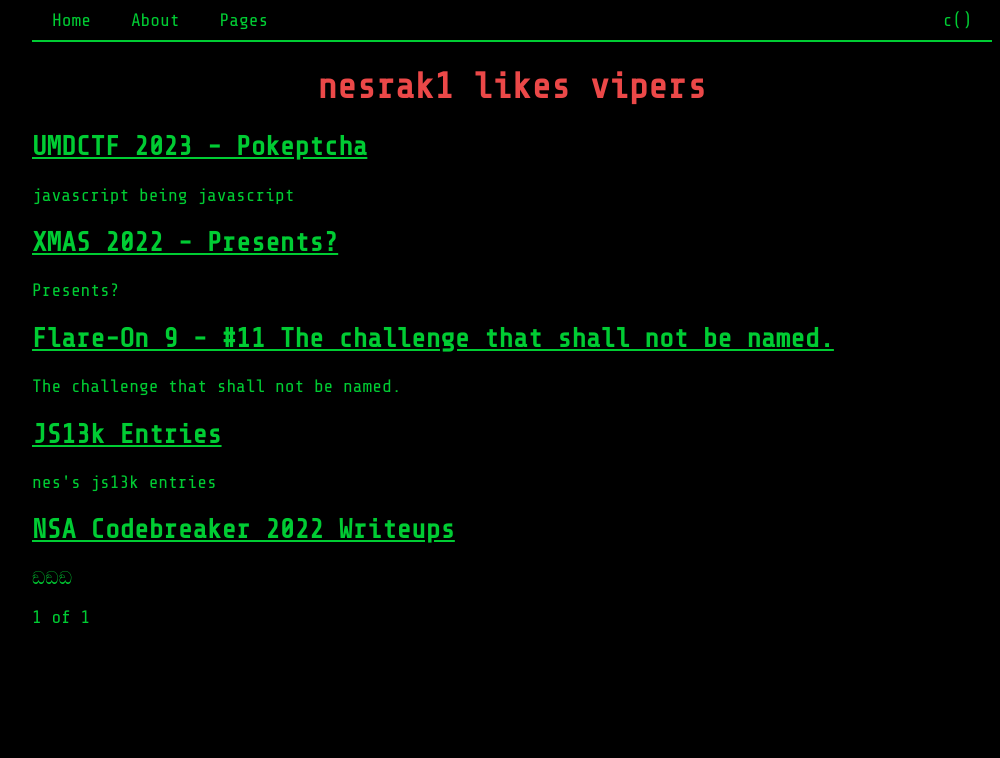
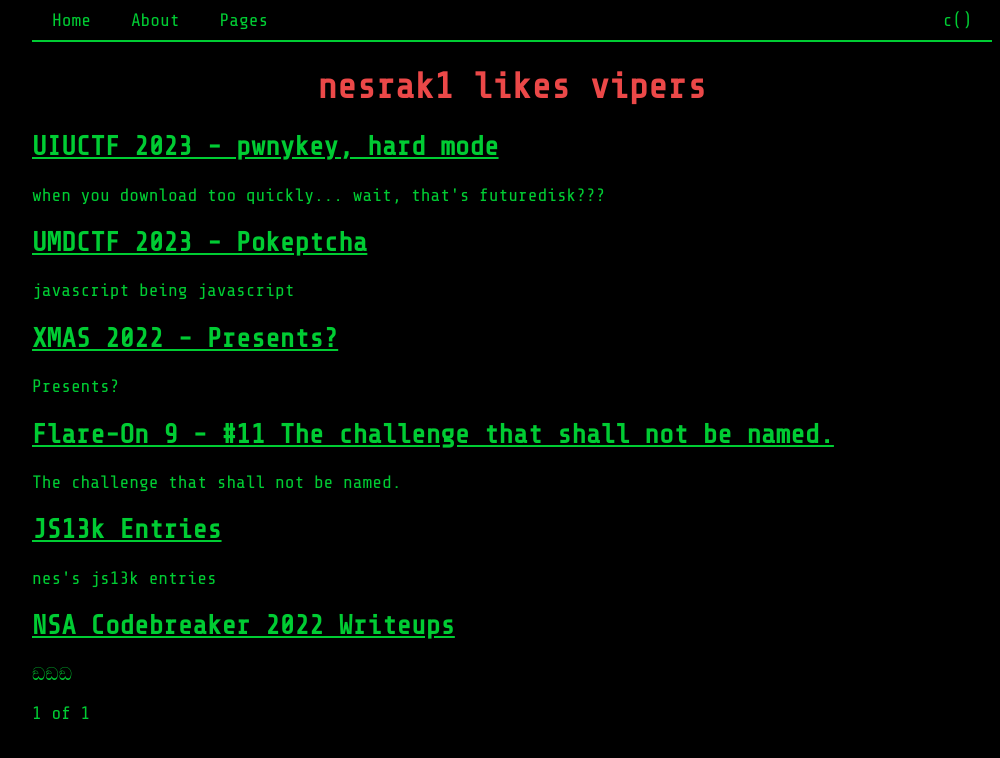
Before and after one commit to nesrak1/nesrak1.github.io, a Jekyll site: the page built from pages/index.html, in a window 1280 px wide. Shown: the top 758 px of the page, without its empty margins (128-1128 px from the left). Built offline with Jekyll 4.4.1, drawn with Linux system fonts in a browser that asks for light colours; the list of posts is cut into pages by our own code; some of the changed lines change nothing that is shown.

Commit message:
pwnykey uiuctf 23

```diff
--- a/_layouts/default.html
+++ b/_layouts/default.html
@@ -8,6 +8,7 @@
 		<meta name="viewport" content="width=device-width, initial-scale=1.0">
 		<script src="{{ site.url }}/assets/js/color.js"></script>
 		<script src="{{ site.url }}/assets/js/animals.js"></script>
+		<script src="{{ site.url }}/assets/js/expand.js"></script>
 	</head>
 	<body>
 {% include header.html %}
--- /dev/null
+++ b/_plugins/code_block_tag.rb
@@ -0,0 +1,27 @@
+require 'rouge'
+
+module Jekyll
+  class CodeBlockTag < Liquid::Block
+    def initialize(tag_name, lang, tokens)
+      super
+      @lang = lang.strip
+    end
+
+    def render(context)
+      code = super.rstrip.sub(/^\n/, '')
+
+      formatter = Rouge::Formatters::HTML.new
+      lexer = Rouge::Lexer.find_fancy(@lang, code) || Rouge::Lexers::PlainText
+      highlighted_code = formatter.format(lexer.lex(code))
+
+      <<~HTML
+        <div class="code-block expanded language-#{@lang || 'plaintext'} highlighter-rouge">
+          <pre class="highlight"><code class="highlight">#{highlighted_code}</code></pre>
+          <button class="expand-button">Expand</button>
+        </div>
+      HTML
+    end
+  end
+end
+
+Liquid::Template.register_tag('codeblock', Jekyll::CodeBlockTag)
--- /dev/null
+++ b/_posts/2023-07-05-pwnykey-hard-mode.md
@@ -0,0 +1,554 @@
+---
+layout: post
+title: UIUCTF 2023 - pwnykey, hard mode
+description: when you download too quickly... wait, that's futuredisk???
+
+---
+
+> Can you obtain a valid pwnyOS activation key?
+>
+> **By**: arxenix
+>
+> **Attachments**: [handout.tar.gz](/uploads/2023/07/06/pwnykey.tar.gz)
+
+![image-20230705215600076](/uploads/2023/07/06/image-20230705215600076.png)
+
+pwnykey is a simple flag checker - er... CD key checker. Type in key, check if it's valid or not. The web server itself is pretty simple: It checks if the key is the right format, and if it is, it passes it to DeviceScript's simulator and runs a program there. I had looked into DeviceScript a few weeks ago, so I already knew how it worked. It's TypeScript for microprocessors (similar to MicroPython). The key checker is in `keychecker.devs` which is DeviceScript bytecode.
+
+## Disassembling the code
+
+The DeviceScript CLI has its own disassembler (`npx devicescript disasm`), so let's take a look at it disassembled.
+
+{% codeblock %}
+// img size 12416
+// 14 globals
+
+proc main_F0(): @1120
+  locals: loc0,loc1,loc2
+   0:     CALL prototype_F1()
+???oops: Op-decode: can't find jump target 10; 0c
+   7:     RETURN undefined
+   9:     JMP 39
+???oops: Op-decode: stack underflow; 4c
+???oops: Op-decode: stack underflow; 250003
+???oops: Op-decode: can't find jump target 22; 0c
+  19:     RETURN undefined
+???oops: Op-decode: can't find jump target 51; 0c
+  23:     CALL ???oops op126(62, ret_val())
+???oops: Op-decode: can't find jump target 34; 0c
+  31:     RETURN undefined
+???oops: Op-decode: can't find jump target 72; 0c
+???oops: Op-decode: stack underflow; 02
+???oops: Op-decode: stack underflow; 253303
+???oops: Op-decode: can't find jump target 46; 0c
+  43:     RETURN undefined
+  45:     JMP 89
+???oops: Op-decode: stack underflow; 1b34
+???oops: Op-decode: stack underflow; 02
+???oops: Op-decode: can't find jump target 57; 0c
+  54:     RETURN undefined
+...
+{% endcodeblock %}
+
+Uh oh, disassembly errors. DeviceScript's disassembler isn't very clear about what's the problem, but after looking at the bytes by hand I realized that the `can't find jump target` lines are jump instructions that just aren't being printed because they point towards the middle of a different instruction (according to the disassembler).
+
+![image-20230705212219161](/uploads/2023/07/06/image-20230705212219161.png)
+
+These `0D F9 00 07`s are the culprit. It means "jump forward 7 bytes from the start of the instruction", so the three bytes that follow a jump are always skipped over. Of course, the solution is to just NOP them out! I'm not sure how I thought `00` would work since the [bytecode file lists this as invalid](https://github.com/microsoft/devicescript/blob/main/runtime/devicescript/devs_bytecode.h), but it seems to count as a single byte instruction we can use to patch up the holes.
+
+{% codeblock python %}
+import re
+d = open("keychecker.devs","rb").read()
+d = re.sub(b'\x0D\xF9\x00\x07...', b'\x0D\xF9\x00\x07\x00\x00\x00', d)
+f = open("keychecker_patch.devs","wb")
+f.write(d)
+f.close()
+{% endcodeblock %}
+
+Disassembling, we get the fixed program:
+
+{% codeblock %}
+// img size 12416
+// 14 globals
+
+proc main_F0(): @1120
+  locals: loc0,loc1,loc2
+   0:     CALL prototype_F1()
+   3:     JMP 10
+   7:     DEBUGGER
+   8:     DEBUGGER
+   9:     DEBUGGER
+  10:     CALL ds."format"("start!")
+  15:     JMP 22
+  19:     DEBUGGER
+  20:     DEBUGGER
+  21:     DEBUGGER
+  22:     CALL ds."print"(62, ret_val())
+  27:     JMP 34
+  31:     DEBUGGER
+  32:     DEBUGGER
+  33:     DEBUGGER
+  34:     CALL fetch_F2("http://localhost/check")
+  39:     JMP 46
+  43:     DEBUGGER
+  44:     DEBUGGER
+  45:     DEBUGGER
+  46:     CALL ret_val()."text"()
+  50:     JMP 57
+  54:     DEBUGGER
+  55:     DEBUGGER
+  56:     DEBUGGER
+  57:     CALL ret_val()."trim"()
+  61:     JMP 68
+  65:     DEBUGGER
+  66:     DEBUGGER
+  67:     DEBUGGER
+...
+{% endcodeblock %}
+
+I modified the script to replace the useless `JMP` instructions with `DEBUGGER` as well, then deleted any lines from the disassembly that contained `DEBUGGER` in them. A little risky since really `JMP` instructions might get replaced, but after a quick look over, nothing seemed broken.
+
+## Reading the code
+
+{% codeblock typescript %}
+proc main_F0(): @1120
+  locals: loc0,loc1,loc2
+   0:     CALL prototype_F1()
+  10:     CALL ds."format"("start!")
+  22:     CALL ds."print"(62, ret_val())
+  34:     CALL fetch_F2("http://localhost/check")
+  46:     CALL ret_val()."text"()
+  57:     CALL ret_val()."trim"()
+  68:     {G4} := ret_val()
+  78:     CALL ds."format"("fetched key: {0}", {G4})
+  92:     CALL ds."print"(62, ret_val())
+ 104:     JMP 143 IF NOT ({G4}."length" !== 29)
+ 121:     CALL (new Error)("Invalid key")
+ 134:     THROW ret_val()
+ 143:     CALL {G4}."split"("-")
+ 157:     {G5} := ret_val()
+ 167:     JMP 206 IF NOT ({G5}."length" !== 5)
+ 184:     CALL (new Error)("Invalid key")
+ 197:     THROW ret_val()
+ 206:     CALL {G5}."some"(inline_F7)
+ 220:     JMP 254 IF NOT ret_val()
+ 232:     CALL (new Error)("Invalid key")
+ 245:     THROW ret_val()
+ 254:     CALL {G5}."some"(CLOSURE(inline_F8))
+ 268:     JMP 302 IF NOT ret_val()
+ 280:     CALL (new Error)("Invalid key")
+ 293:     THROW ret_val()
+ 302:     CALL ds."format"("key format ok")
+ 314:     CALL ds."print"(62, ret_val())
+ 326:     CALL {G5}."map"(CLOSURE(inline_F9)) // par0.split().map(x => "0123456789ABCDFGHJKLMNPQRSTUWXYZ".indexOf(par0))
+ 340:     loc0 := ret_val()
+ 350:     {G6} := loc0[0]
+ 363:     {G7} := loc0[1]
+ 376:     {G8} := loc0[2]
+ 389:     {G9} := loc0[3]
+ 402:     {G10} := loc0[4]
+...
+{% endcodeblock %}
+
+Finally, readable code. This part is easy enough to understand. Split the string at `-` into five chunks, map each digit/letter to a number 0-31, then chuck the five groups of five numbers into `G6`-`G10`. I added a comment with the contents of `inline_F9` so you can see how they map.
+
+{% codeblock typescript %}
+ 415:     CALL ds."format"("{0}", {G6})
+ 429:     loc0 := ret_val()
+ 439:     ALLOC_ARRAY initial_size=5
+ 448:     loc1 := ret_val()
+ 458:     loc1[0] := 30 // Y
+ 470:     loc1[1] := 10 // A
+ 482:     loc1[2] := 21 // N
+ 494:     loc1[3] := 29 // X
+ 506:     loc1[4] := 10 // A
+ 518:     CALL ds."format"("{0}", loc1)
+ 532:     JMP 569 IF NOT (loc0 !== ret_val())
+ 547:     CALL (new Error)("Invalid key")
+ 560:     THROW ret_val()
+ 569:     CALL ds."format"("passed check1")
+ 581:     CALL ds."print"(62, ret_val())
+{% endcodeblock %}
+
+The first check is easy. `G6`, the first five characters in number form are compared with another list of numbers. `[30,10,21,29,10]` maps to `YANXA`, so that's the first five down.
+
+{% codeblock typescript %}
+ 593:     CALL concat_F10({G7}, {G8})
+ 607:     {G11} := ret_val()
+ 617:     CALL {G11}."reduce"(inline_F11, 0) // (a,b) => a+b
+ 632:     loc0 := (ret_val() !== 134)
+ 645:     JMP 687 IF NOT !loc0
+ 659:     CALL {G11}."reduce"(inline_F12, 1)
+ 674:     loc0 := (ret_val() !== 12534912000) // (a,b) => a*b
+ 687:     JMP 722 IF NOT loc0 // 5DZU5H3M86
+ 700:     CALL (new Error)("Invalid key")
+ 713:     THROW ret_val()
+ 722:     CALL ds."format"("passed check2")
+ 734:     CALL ds."print"(62, ret_val())
+{% endcodeblock %}
+
+The next check is pretty easy too. The second and third group of numbers are concat'd into `G11`. To pass, their sum has to be 134 and product has to be 12534912000. A simple Z3 script can find a solution:
+
+{% codeblock python %}
+from z3 import *
+
+chars = '0123456789ABCDFGHJKLMNPQRSTUWXYZ'
+nums = [BitVec(f'{i}', 32) for i in range(10)]
+
+s = Solver()
+
+for num in nums:
+    s.add(And(num >= 0, num < 32))
+
+s.add(Sum(nums) == 134)
+s.add(Product(nums) == 12534912000)
+
+res = s.check()
+if res == sat:
+    model = s.model()
+    values = ''.join([chars[model[element].as_long()] for element in nums])
+    print(values)
+{% endcodeblock %}
+
+This prints out `5DZU5H3M86` for me now, although there are other solutions I found earlier.
+
+Pretty easy so far, let's see what's last.
+
+{% codeblock typescript %}
+ 746:     CALL concat_F10({G9}, {G10})
+ 760:     {G12} := ret_val()
+ 770:     {G13} := 1337
+ 783:     loc2 := 0
+ 793:     JMP 845 IF NOT (loc2 < 420)
+ 811:     CALL nextInt_F13()
+ 821:     loc2 := (loc2 + 1)
+ 834:     JMP 793
+ 845:     ALLOC_ARRAY initial_size=3
+ 854:     loc0 := ret_val()
+ 864:     CALL nextInt_F13()
+ 874:     loc0[0] := ret_val()
+ 886:     CALL nextInt_F13()
+ 896:     loc0[1] := ret_val()
+ 908:     CALL nextInt_F13()
+ 918:     loc0[2] := ret_val()
+ 930:     CALL ds."format"("{0}", loc0)
+ 944:     loc0 := ret_val()
+ 954:     ALLOC_ARRAY initial_size=3
+ 963:     loc1 := ret_val()
+ 973:     loc1[0] := -545529122
+ 990:     loc1[1] := -719079436
+1007:     loc1[2] := 1382093522
+1024:     CALL ds."format"("{0}", loc1)
+1038:     JMP 1075 IF NOT (loc0 !== ret_val())
+1053:     CALL (new Error)("Invalid key")
+1066:     THROW ret_val()
+1075:     CALL ds."format"("passed check3")
+1087:     CALL ds."print"(62, ret_val())
+1099:     CALL ds."format"("success!")
+1111:     CALL ds."print"(62, ret_val())
+1123:     RETURN 0
+{% endcodeblock %}
+
+And nextInt looks like this:
+
+{% codeblock typescript %}
+proc nextInt_F13(): @5184
+  locals: loc0
+   0:     CALL {G12}."pop"()
+  12:     loc0 := ret_val()
+  22:     loc0 := (loc0 ^ ((loc0 >> 2) & 4294967295))
+  41:     loc0 := (loc0 ^ ((loc0 << 1) & 4294967295))
+  60:     loc0 := (loc0 ^ (({G12}[0] ^ ({G12}[0] << 4)) & 4294967295))
+  86:     {G13} := (({G13} + 13371337) & 4294967295)
+ 106:     CALL {G12}."unshift"(loc0)
+ 120:     RETURN (loc0 + {G13})
+{% endcodeblock %}
+
+In JavaScript, that would look like this (`theArray` is the concatenation of the last two group of five numbers, `G9` and `G10`):
+
+{% codeblock javascript %}
+var G12, G13;
+function decodeThird(theArray) {
+    G12 = theArray;
+    G13 = 1337;
+    for (var i = 0; i < 420; i++) {
+        nextInt();
+    }
+    var a = [nextInt(),nextInt(),nextInt()].toString();
+    var b = [-545529122,-719079436,1382093522].toString();
+    return a == b;
+}
+
+function nextInt() {
+    loc0 = G12.pop();
+    loc0 = (loc0 ^ ((loc0 >> 2) & 0xffffffff));
+    loc0 = (loc0 ^ ((loc0 << 1) & 0xffffffff));
+    loc0 = (loc0 ^ ((G12[0] ^ (G12[0] << 4)) & 0xffffffff));
+    G13 = ((G13 + 13371337) & 0xffffffff);
+    G12.unshift(loc0);
+    return loc0 + G13;
+}
+{% endcodeblock %}
+
+Oof, I hope `nextInt` will be reversible. Brute forcing 10 five-bit numbers might be tough. I let Copilot generate most of the code to solve this one:
+
+{% codeblock python %}
+from z3 import *
+
+def nextInt(G12, G13):
+    loc0 = G12.pop()
+    loc0 = (loc0 ^ (((loc0 >> 2)))) & 0xffffffff
+    loc0 = (loc0 ^ ((loc0 << 1))) & 0xffffffff
+    loc0 = (loc0 ^ ((G12[0] ^ (G12[0] << 4)))) & 0xffffffff
+    G13 = ((G13 + 13371337) & 0xffffffff)
+    G12.insert(0, loc0)
+    return (loc0 + G13) & 0xffffffff, G13
+
+def decodeThird(theArray):
+    G12 = theArray
+    G13 = BitVecVal(1337, 32)
+
+    for x in range(420):
+        _, G13 = nextInt(G12, G13)
+
+    items = [
+        0xDF7BE2DE, #-545529122,
+        0xD523B7F4, #-719079436,
+        0x526112D2  #1382093522
+    ]
+
+    conds = []
+    for x in range(3):
+        ret, G13 = nextInt(G12, G13)
+        conds.append(ret == items[x])
+
+    return And(conds[0], conds[1], conds[2])
+
+theArray = [BitVec(f"theArray_{i}", 32) for i in range(10)]
+
+solver = Solver()
+
+for element in theArray:
+    solver.add(And(element >= 0, element < 32))
+
+solver.add(decodeThird(theArray))
+
+res = solver.check()
+print(res)
+if res == sat:
+    model = solver.model()
+    values = [model[element].as_long() for element in theArray]
+    print("Solution found:")
+    print(values)
+else:
+    print("No solution found.")
+{% endcodeblock %}
+
+Z3 either quits after a few minutes with `unknown`, or goes on forever using all of my disk space in the pagefile. Guess it couldn't be that easy, so I had to come up with a better way to reverse this.
+
+I searched around a bit trying to find the name of the nextInt function, even giving ChatGPT/Bing chat the code, but couldn't find it. At the end of the competition, someone told me it could be found on [this Wikipedia page on xorshift](https://en.wikipedia.org/wiki/Xorshift), although I don't think knowing it was xorwow would've helped me in the end.
+
+(I also tried writing a Rust program to randomly brute force inputs in hope there was a collision somewhere, but that got me nowhere after 24 hours.)
+
+## Further analysis on the third part
+
+So what's going down step by step in `nextInt`?
+
+Imagine our last 11 characters of input were `01234-56789`. `G12` or `theArray` would look like `[0,1,2,3,4,5,6,7,8,9]`.
+
+1. Pop last value (9 in this case) from the end of the array and store it into `loc0`.
+2. Do xor and shift stuff involving `loc0` and the first value in the array (0 in this case).
+3. Insert the result at the beginning of the list.
+4. Return the first value + `G13`, the counter.
+5. Repeat with 8 and whatever 9 became, then 7 and whatever 8 became, and so on 420 times...
+6. Compare the next 3 return values to check for the right input.
+
+The counter can be pretty much ignored since it can be precalculated based on round count (421, 422, 423) and doesn't involve the state array. I tried giving Z3 the precalculated values, but it didn't speed anything up.
+
+{% codeblock python %}
+def g13_offset(val, off):
+    return (val - (1337+13371337*off)) & 0xffffffff
+{% endcodeblock %}
+
+So it can't figure out 420 states, but can Z3 figure a smaller amount like 20? I ran the original code with `[0,1,2,3...]` and 20 + 3 rounds. Sure enough, after a few minutes Z3 can reverse it... but it gave me back a different (yet still valid) result. That's not good, the solution isn't unique (which isn't that surprising, but still annoying.) I also removed the 0-31 restriction and upped the rounds to a few hundred and got a solution. Oh no. We have to somehow find a solution that not only results in the last three xorwow results being specific ones, but we also have to make sure the input is only 0-31. How is this even possible?
+
+## Step by step
+
+Assuming Z3 could find the a valid state using the last three return values, I tried to see if I could reverse a state of 10 numbers to the previous state (in other words, work backwards 10 loops of calling `nextInt`). In my own version of the original DeviceScript code (which I'll call the "simulation"), I printed out `G12` every 10 loops to see how the state changed over time and to compare with what Z3 came up with. So, I let Z3 rip and it returned some values:
+
+{% codeblock python %}
+# z3 result:  [233568067,    706642777,  254311356, 772947471, -2109889853,
+#              1561025182, -2016093499, 1902351517,  91078566,  -117182616]
+# simulation: [233568067,    706642777,  254311356, 772947471,  2109889852,
+#             -1561025183,  2016093498, 1902351517,  91078566,   117182615]
+{% endcodeblock %}
+
+Interesting! It's very close but only differs in the fact that some numbers are the bitwise negation of each other (e.g. `~2109889852 == -2109889853`). Hmm, we might be on to something here! Z3 returned a few more results after a few minutes, but all of the other answers are just negations of random numbers, so it might be possible that those are the only options.
+
+I ran my Z3 script on both the previous Z3 result and the simulation result and compared with the simulation result.
+
+{% codeblock python %}
+# z3 result on prev z3 result:  [-1690675720, -1535914621,  1432309505, 1646652143,   -73862263,
+#                                -2113058402, -1286497377,  -408567564, -801144163, -1497032086]
+# z3 result on prev simulation: [ 1690675719,  1535914620, -1432309506, 1646652139,  1076054070,
+#                                  968290849,   149561380,   408567563,  801144166,   494838229]
+# simulation:                   [ 1690675719,  1535914620,  1432309505, 1646652139,  1076054070,
+#                                  968290849,   149561380,   408567563, -801144167,   494838229]
+{% endcodeblock %}
+
+Got my hopes up too fast. The Z3 script on the previous Z3 result starts to diverge _hard_. Looks like we need to have the right negations of each number to keep going down the right path.
+
+## Is this even possible?
+
+I looked into negating inputs in `[0,1,2,3,4,5,6,7,8,9]` and found that all of them can be negated but the first number and keep the same last three numbers. I can't remember what it was (xor or add), but you can do something to the last number to allow negating the first number as well. So that means you can have 2^10 or 1024 ways to get to a state. That means (if my math is correct) there are 1024^420 possible answers to arrive at our final state. In other words, you have to pick the right combination of negations (1/1024) 420 times to get back to the original value.
+
+And wait, aren't there only 4294967296^10 options for the state? 1024^420 is way bigger!
+
+By this point I'm starting to question if this is possible. I try seeing if the z3 results can be transformed into the simulation results, but I can't come up with anything to make that work. There's no way to work backwards and eliminate options that produce inputs that aren't 0-31 without going all the way, and then you'd just have brute force. You can't go forwards because you don't know which options get you to the last three numbers. In other words, there's no indicator that tells you which is the right path to take.
+
+At this time, the challenge was at 7 or 8 solves and I felt a bit discouraged. Obviously it's hard since the other challenges have around 20-40 solves, but I couldn't figure out what I missed. It was starting to feel more like a crypto challenge and less like a reverse engineering one.
+
+I found a few more interesting things later, like the fact that most inputs aren't reversible. So starting at the last three numbers at 423 and going back more than 423 would have Z3 spit out `unsat` no matter the solution. So each state "encodes" the "depth" somehow. While interesting, it doesn't end up being useful.
+
+## The solution
+
+Competition is over. It's killing me. What did everyone else do?
+
+![image-20230705231228790](/uploads/2023/07/06/image-20230705231228790.png)
+
+Uh... you brute forced 32^10 options?
+
+![image-20230705231355447](/uploads/2023/07/06/image-20230705231355447.png)
+
+![image-20230705231551001](/uploads/2023/07/06/image-20230705231551001.png)
+
+Oh no. Was it just ignoring the last 5 characters and I read it wrong? That would be funny.
+
+{% codeblock typescript %}
+ 389:     {G9} := loc0[3]
+ 402:     {G10} := loc0[4]
+ ...
+ 746:     CALL concat_F10({G9}, {G10})
+ 760:     {G12} := ret_val()
+{% endcodeblock %}
+
+No, it's definitely concatenating G9 and G10.
+
+![image-20230705231628562](/uploads/2023/07/06/image-20230705231628562.png)
+
+Oh no.
+
+The challenge updated didn't it. Sure enough, this was in `#chal-updates`:
+
+![image-20230705231735650](/uploads/2023/07/06/image-20230705231735650.png)
+
+I wasn't part of the challenge update roles (hidden away in Discord's new "Channels & Roles" channel) so I didn't get the ping. Plus, the challenge description and file name wasn't changed. So I had no idea it got updated.
+
+Let's... download the new version and see how it looks.
+
+{% codeblock typescript %}
+ 746:     {G12} := {G9}
+ 757:     {G13} := 1337
+ 770:     loc2 := 0
+ 780:     JMP 832 IF NOT (loc2 < 420)
+ 798:     CALL nextInt_F13()
+ 808:     loc2 := (loc2 + 1)
+ 821:     JMP 780
+ 832:     ALLOC_ARRAY initial_size=3
+ 841:     loc0 := ret_val()
+ 851:     CALL nextInt_F13()
+ 861:     loc0[0] := ret_val()
+ 873:     CALL nextInt_F13()
+ 883:     loc0[1] := ret_val()
+ 895:     CALL nextInt_F13()
+ 905:     loc0[2] := ret_val()
+ 917:     CALL ds."format"("{0}", loc0)
+ 931:     loc0 := ret_val()
+ 941:     ALLOC_ARRAY initial_size=3
+ 950:     loc1 := ret_val()
+ 960:     loc1[0] := 2897974129
+ 973:     loc1[1] := -549922559
+ 990:     loc1[2] := -387684011
+1007:     CALL ds."format"("{0}", loc1)
+1021:     JMP 1058 IF NOT (loc0 !== ret_val())
+1036:     CALL (new Error)("Invalid key")
+1049:     THROW ret_val()
+1058:     CALL ds."format"("passed check3")
+1070:     CALL ds."print"(62, ret_val())
+1082:     CALL ds."format"("success!")
+1094:     CALL ds."print"(62, ret_val())
+1106:     RETURN 0
+{% endcodeblock %}
+
+Great, it's just five characters. Like everyone else said, it can just be brute forced.
+
+{% codeblock rust %}
+fn do_thing(g12: &mut [i32], x: usize) -> i32 {
+  let j = (420 - x) % 5;
+  let i = ((420 - x) + 4) % 5;
+  let mut loc0 = g12[i];
+  loc0 = loc0 ^ ((loc0 >> 2) & -1);
+  loc0 = loc0 ^ ((loc0 << 1) & -1);
+  loc0 = loc0 ^ ((g12[j] ^ (g12[j] << 4)) & -1);
+  g12[i] = loc0;
+  return loc0;
+}
+
+const CHARS: &str = "0123456789ABCDFGHJKLMNPQRSTUWXYZ";
+fn main() {
+  for e in 0..32 {
+    for d in 0..32 {
+      for c in 0..32 {
+        for b in 0..32 {
+          for a in 0..32 {
+            let mut arr: [i32; 5] = [a,b,c,d,e];
+            for x in 0_usize..420_usize {
+              do_thing(&mut arr, x);
+            }
+            // I've added the precalculated G13 values here
+            let x = do_thing(&mut arr, 0) + 1334366918;
+            if x != -1396993167 {
+              continue;
+            }
+            let y = do_thing(&mut arr, 1) + 1347738255;
+            if y != -549922559 {
+              continue;
+            }
+            let z = do_thing(&mut arr, 2) + 1361109592;
+            if z != -387684011 {
+              continue;
+            }
+
+            let good_arr: [i32; 5] = [a,b,c,d,e];
+            let ans: String = good_arr.iter().map(|&index| CHARS.chars().nth(index as usize).unwrap()).collect();
+            println!("done! {}", ans);
+            return;
+          }
+        }
+      }
+    }
+  }
+}
+{% endcodeblock %}
+
+After a little time, we get this:
+
+{% codeblock %}
+done! FBP2U
+{% endcodeblock %}
+
+Putting that into the key, we get `YANXA-5DZU5-H3M86-FBP2U-AAAAA`, which gives us the flag `uiuctf{abbe62185750af9c2e19e2f2}`.
+
+## Finding the last 5 characters
+
+Assuming the key stayed the same after the change, we should be able to brute force the last 5 characters using `FBP2U` with the old three target numbers.
+
+{% codeblock %}
+done! FBP2U0ANCZ
+{% endcodeblock %}
+
+We've done it! We "cheated" a little bit, but the final answer is `YANXA-5DZU5-H3M86-FBP2U-0ANCZ`.
+
+Talk about a difficulty curve from stages 1 and 2 to 3, LOL.
+
+Also, [here's the updated handout](/uploads/2023/07/06/pwnykey_new.tar.gz). I didn't post the updated one up front to not reveal there were too versions.
--- a/assets/css/style.css
+++ b/assets/css/style.css
@@ -13,7 +13,7 @@
 	margin: 0 auto;
 }
 
-a {
+a, button {
 	color: var(--textColor);
 	background-image: linear-gradient(90deg,
 		var(--bgColor) 0%,
@@ -25,7 +25,13 @@
 	transition-delay: 0.0s, 0.15s;
 }
 
-a:hover {
+button {
+	border-color: var(--borderColor);
+	border-width: 3px;
+	border-style: solid;
+}
+
+a:hover, button:hover {
 	color: var(--bgColor);
 	cursor: pointer;
 	background-position: -100% 100%;
@@ -107,6 +113,49 @@
 	text-align: left;
 }
 
+.code-block {
+  position: relative;
+  overflow: hidden;
+  max-height: 300px;
+}
+
+.code-block.expanded {
+  max-height: none;
+}
+
+.code-block pre {
+  overflow: hidden;
+  margin: 0;
+  padding: 10px;
+  overflow: none;
+}
+
+.code-block.expanded pre {
+  overflow: auto;
+}
+
+.code-block .expand-button {
+  display: none;
+  position: absolute;
+  bottom: 0;
+  right: 0;
+}
+
+.code-block:before {
+  content: '';
+  position: absolute;
+  bottom: 0;
+  left: 0;
+  width: 100%;
+  height: 30px;
+  background-image: linear-gradient(rgba(0, 0, 0, 0), rgba(0, 0, 0, 255));
+  pointer-events: none;
+}
+
+.code-block.expanded:before {
+  display: none;
+}
+
 .highlight .hll { background-color: #49483e }
 .highlight  { background: #000; color: #f8f8f2 }
 .highlight .c { color: #75715e } /* Comment */
--- a/assets/js/animals.js
+++ b/assets/js/animals.js
@@ -290,7 +290,7 @@
 
 document.addEventListener("DOMContentLoaded", function() {
 	let animalName = document.getElementById("animal-name");
-	if (animalName !== undefined) {
+	if (animalName !== null) {
 		animalName.innerHTML = animalsSplit[animalChoice].toLowerCase();
 	}
 });
--- /dev/null
+++ b/assets/js/expand.js
@@ -0,0 +1,31 @@
+document.addEventListener('DOMContentLoaded', function() {
+  var codeBlocks = document.querySelectorAll('.code-block');
+
+  codeBlocks.forEach(function(codeBlock) {
+    var expandButton = codeBlock.querySelector('.expand-button');
+    var content = codeBlock.querySelector('pre');
+    var isExpanded = false;
+
+	// for noscript users
+    codeBlock.classList.remove('expanded');
+	expandButton.style.display = 'inline';
+
+    if (content.clientHeight <= 300) {
+      expandButton.style.display = 'none';
+      codeBlock.classList.add('expanded');
+    } else {
+      expandButton.addEventListener('click', function() {
+        if (isExpanded) {
+          codeBlock.classList.remove('expanded');
+          expandButton.innerText = 'Expand';
+        } else {
+          codeBlock.classList.add('expanded');
+          expandButton.innerText = 'Collapse';
+        }
+
+        isExpanded = !isExpanded;
+      });
+	}
+
+  });
+});
```
Also changed, not shown: uploads/2023/07/06/image-20230705205307284.png (added), uploads/2023/07/06/image-20230705212219161.png (added), uploads/2023/07/06/image-20230705215600076.png (added), uploads/2023/07/06/image-20230705231228790.png (added), uploads/2023/07/06/image-20230705231355447.png (added), uploads/2023/07/06/image-20230705231551001.png (added), uploads/2023/07/06/image-20230705231628562.png (added), uploads/2023/07/06/image-20230705231734594.png (added), uploads/2023/07/06/image-20230705231735650.png (added), 2 other files.
